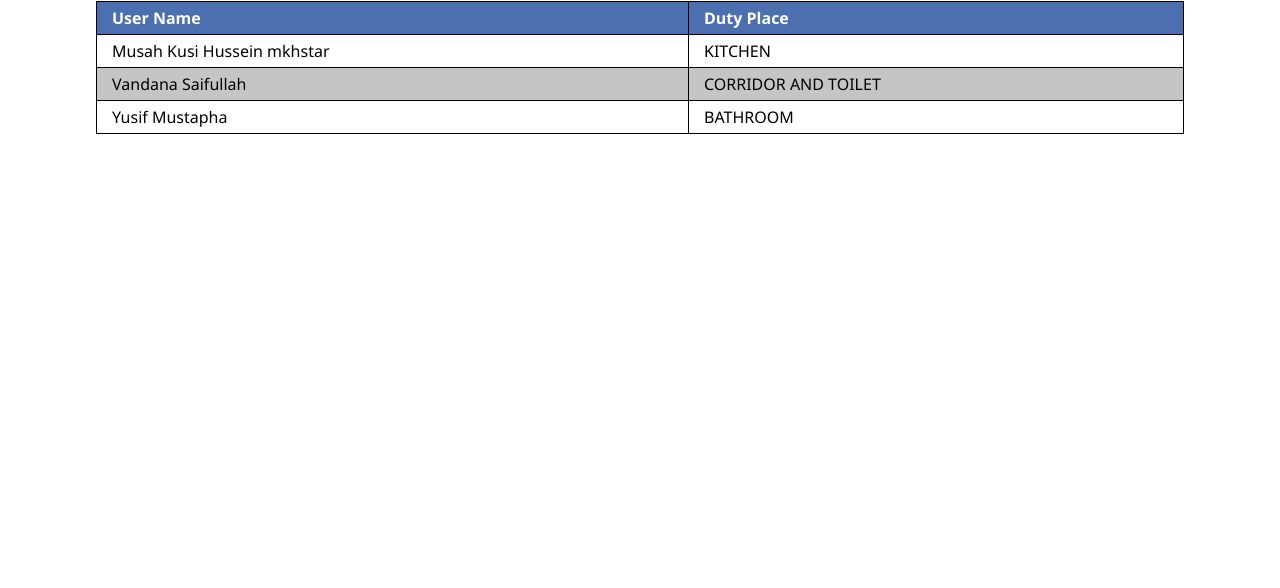
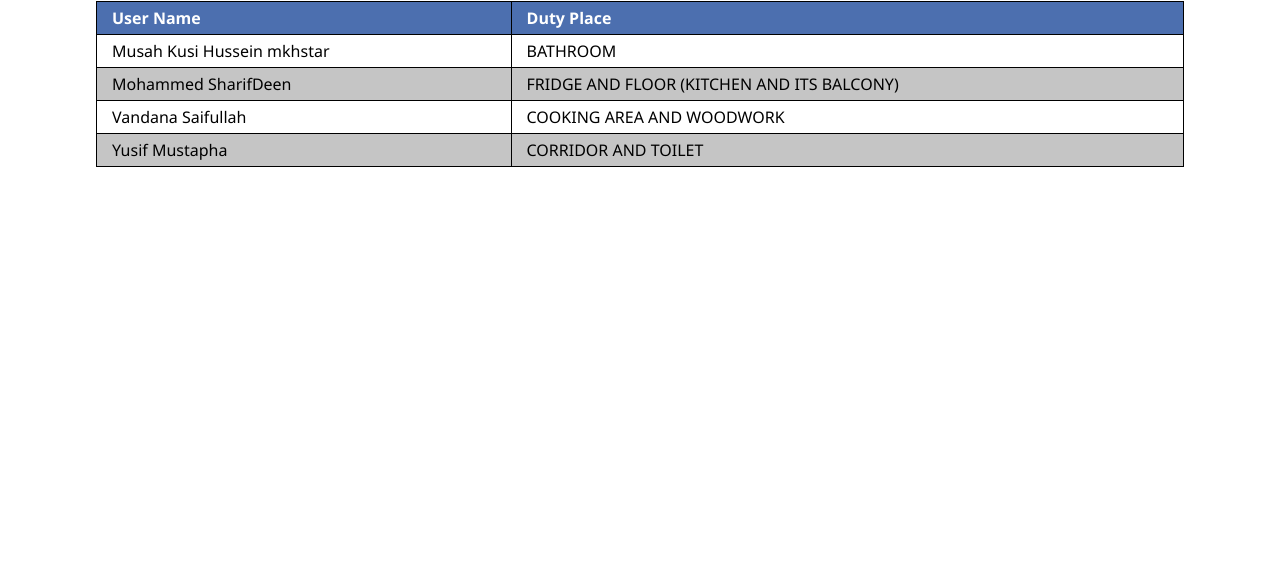
Before and after one commit to mkhstar/ankara-boys, a plain HTML site: page src/duty.html in a window 1280 px wide. Shown: the part 212-800 px from the top of the page. Drawn offline with Linux system fonts and the light colour scheme.

Commit message:
update for new semester

```diff
--- a/dist/duty.html
+++ b/dist/duty.html
@@ -1 +1 @@
-<!DOCTYPE html><html lang="en"> <head> <meta charset="UTF-8"> <meta name="viewport" content="width=device-width, initial-scale=1.0"> <meta http-equiv="X-UA-Compatible" content="ie=edge"> <meta name="robots" content="noindex"> <link rel="stylesheet" href="/style.af1e475c.css"> <title>Duty Roster | Ankara Boys</title> </head> <body> <div class="duty-content"> <a class="go-back" href="/index.html">Go Back</a> <input type="search" id="searchDuty" placeholder="Search By Name..."> <div class="card"> <div class="day-and-date"> </div> <div class="table-wrapper"> <table> <thead> <tr> <th>User Name</th> <th>Duty Place</th> </tr> </thead> <tbody> </tbody> </table> </div> </div> </div> <script src="/main.420be9c0.js"></script> </body> </html>
+<!DOCTYPE html><html lang="en"> <head> <meta charset="UTF-8"> <meta name="viewport" content="width=device-width, initial-scale=1.0"> <meta http-equiv="X-UA-Compatible" content="ie=edge"> <meta name="robots" content="noindex"> <link rel="stylesheet" href="/style.af1e475c.css"> <title>Duty Roster | Ankara Boys</title> </head> <body> <div class="duty-content"> <a class="go-back" href="/index.html">Go Back</a> <input type="search" id="searchDuty" placeholder="Search By Name..."> <div class="card"> <div class="day-and-date"> </div> <div class="table-wrapper"> <table> <thead> <tr> <th>User Name</th> <th>Duty Place</th> </tr> </thead> <tbody> </tbody> </table> </div> </div> </div> <script src="/main.7dade24e.js"></script> </body> </html>
--- a/src/main.js
+++ b/src/main.js
@@ -2,9 +2,9 @@ const users = [
   {
     userName: "Musah Kusi Hussein mkhstar"
   },
-  // {
-  //   userName: "Mohammed SharifDeen"
-  // },
+  {
+    userName: "Mohammed SharifDeen"
+  },
   {
     userName: "Vandana Saifullah"
   },
@@ -13,7 +13,7 @@ const users = [
   }
 ];
 
-const startDate = 1564474957354; // 30 July, 2019
+const startDate = 1565384400000; // 10 August 2019
 const todaysDate = new Date().getTime();
 const weekInterval = 604800000;
 const weeksToday = (todaysDate - startDate) / weekInterval;
@@ -21,9 +21,8 @@ const indexCalc = Math.floor(weeksToday) % users.length;
 
 const dutyPlaces = [
   "BATHROOM",
-  "KITCHEN",
-  // FRIDGE AND FLOOR (KITCHEN AND ITS BALCONY)
-  // "COOKING AREA AND WOODWORK",
+  "FRIDGE AND FLOOR (KITCHEN AND ITS BALCONY)",
+  "COOKING AREA AND WOODWORK",
   "CORRIDOR AND TOILET"
 ];
 
```
Also changed, not shown: dist/index.html (+1 -1 lines), 5 other files.
